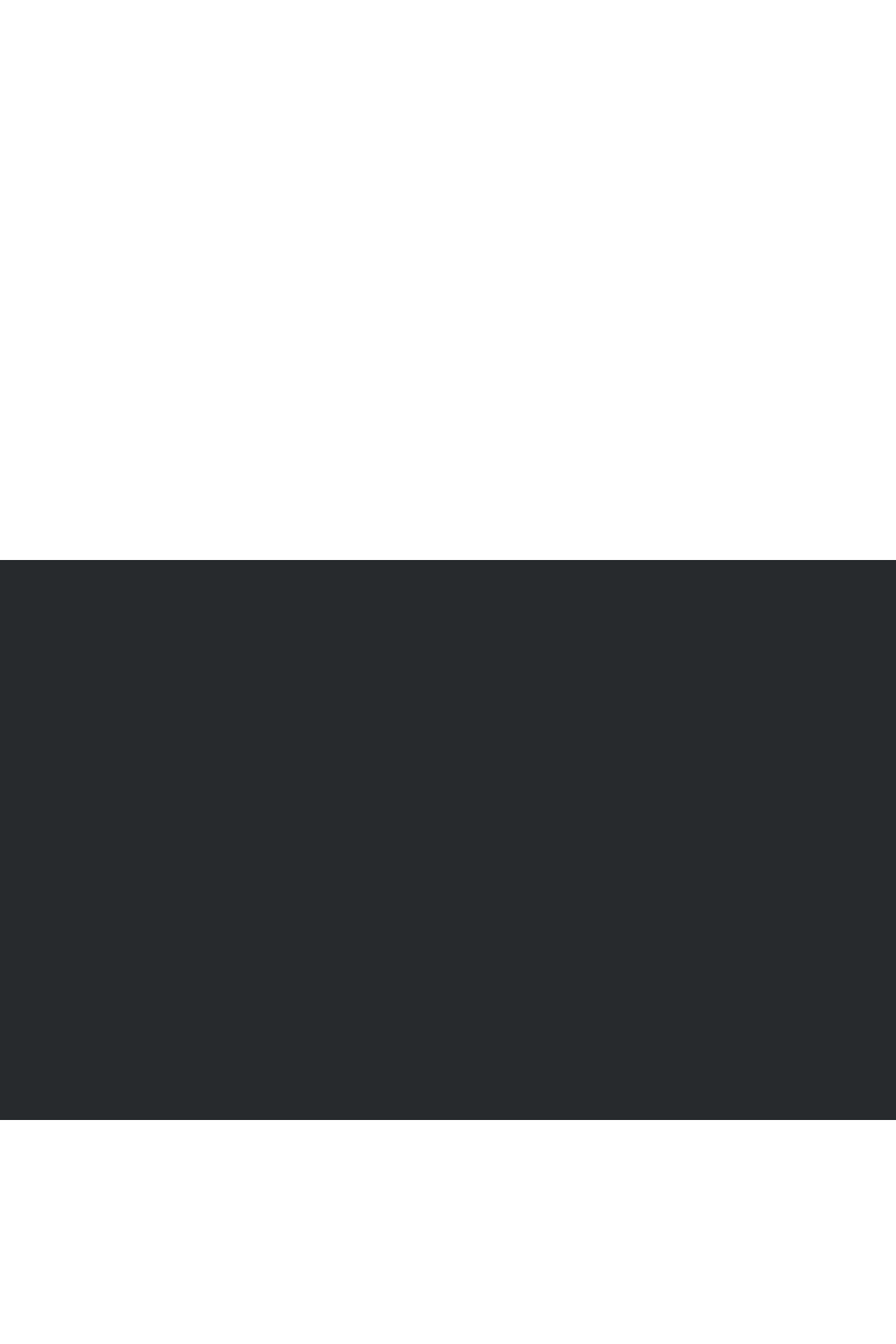
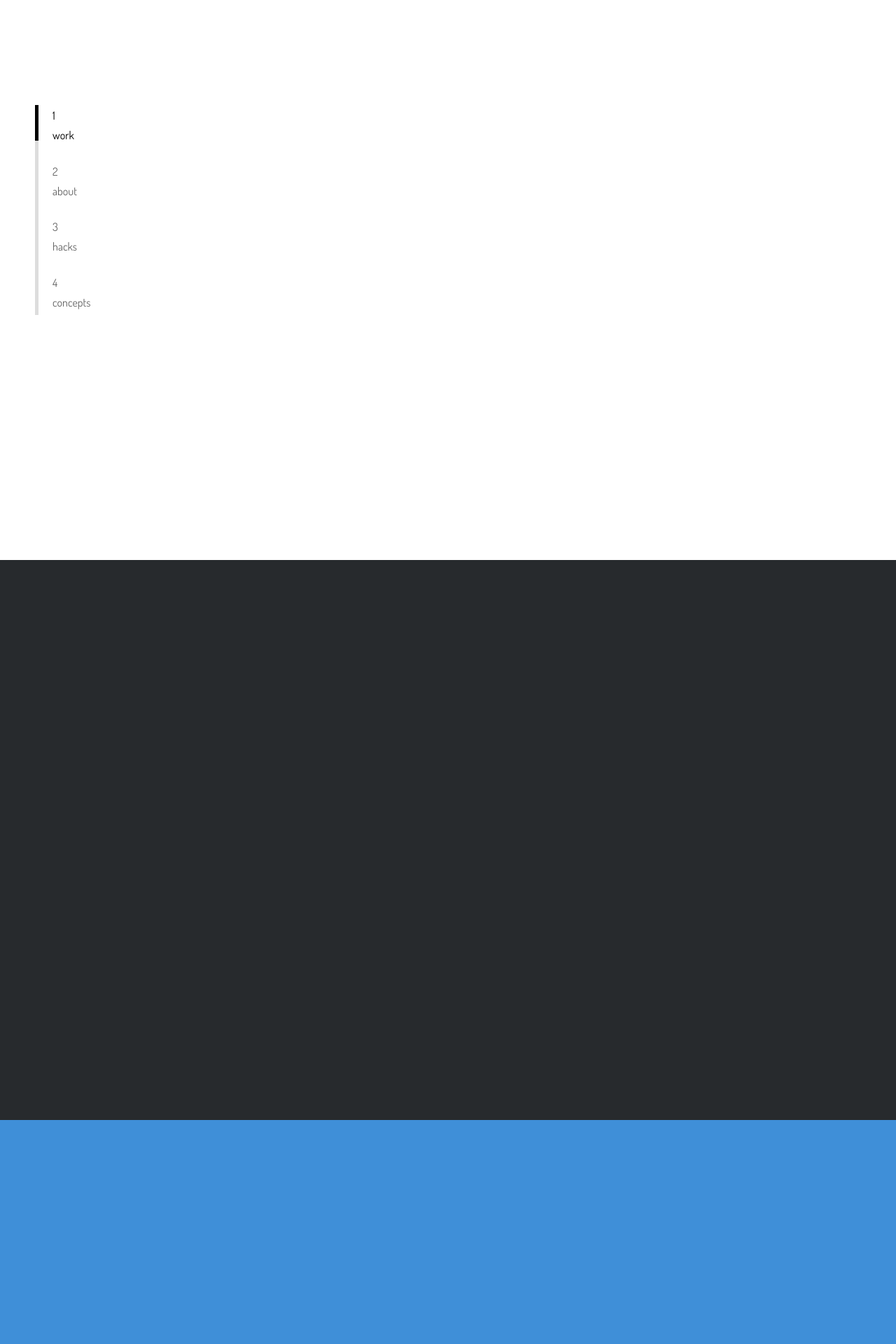
Before and after one commit to cvince/personal-portfolio, a PHP site: page /newportfolio/ in a window 1280 px wide. Shown: the top 1920 px of the page at 70% size. Run offline with PHP 8.4, Linux system fonts and the light colour scheme; some libraries are stand-ins or nearby versions.

Commit message:
sidebar styling complete

```diff
--- a/css/global.css
+++ b/css/global.css
@@ -3,15 +3,23 @@
 	margin: 0;
 }
 
-body{
+body, html{
 	position: relative;
+	height: 100%;
+	font-family: 'Dosis', sans-serif;
 }
+
+li{
+	list-style: none;
+}
+
 
 section.page{
 	position: relative;
 	height: 100%;
 	width: 100%;
 	min-height: 800px;
+	z-index: 98;
 }
 
 #work{
@@ -22,37 +30,101 @@ section.page{
 	background:#272a2d;
 }
 
+#hacks{
+	background:#3f8fd8;
+}
 
 nav{
-	background:#eee;
 	height: 100%;
+	position: relative;
 }
 
+nav ul{
+	height: 100%;
+	margin-left: 20px;
+}
+
+nav ul li{
+	height: 25%;
+	position: relative;
+}
+
+nav ul li span {
+	width: 100%;
+	margin-bottom: 0.5em;
+	margin-top: 0.3em;
+	display: block;
+}
+
+
+
 .sidebar{
-	width: 150px;
+	width: 200px;
 	height: 100%;
 	position: fixed;
+	z-index: 99;
 }
 
 .nav-wrapper{
 	position: absolute;
 	top: 150px;
 	left: 50px;
-	width: 80px;
-	height: 200px;
+	width: 150px;
+	height: 300px;
+	border-left: 5px solid;
 }
 
 .nav-progress{
 	width: 5px;
 	position: absolute;
-	left: 0;
+	left: -5px;
 	top: 0;
 }
 
-body.work .nav-progress {
-	background:#000;
-	height: 20%;
-}
+
+/*sidebars*/
+
+/*work*/
+body.work .nav-progress {background:#000; height: 17%; }
+body.work .sidebar {background: #fff; }
+
+body.work .nav-wrapper{ border-color: #ddd;}
+
+body.work nav .activated {color:#000;}
+body.work nav{ color:#666; }
+
+
+/*about*/
+body.about .nav-progress {background:#fff; height: 43%; }
+body.about .sidebar {background: #272a2d; }
+
+body.about .nav-wrapper{ border-color: rgba(255,255,255,0.3); }
+
+body.about nav .activated {color:#fff;}
+body.about nav{ color:rgba(255,255,255,0.6); }
+
+/*hacks*/
+body.hacks .nav-progress {background:#fff; height: 70%; }
+body.hacks .sidebar {background: #3f8fd8; }
+
+body.hacks .nav-wrapper{ border-color: rgba(255,255,255,0.3); }
+
+body.hacks nav .activated {color:#fff;}
+body.hacks nav{ color:rgba(255,255,255,0.6); }
+
+/*concepts*/
+body.concepts .nav-progress {background:#000; height: 100%; }
+body.concepts .sidebar {background: #eee; }
+
+body.concepts .nav-wrapper{ border-color: #ddd;}
+
+body.concepts nav .activated {color:#000;}
+body.concepts nav{ color:#666; }
+
+
+
+
+
 
 
 /*animations */
@@ -67,3 +139,16 @@ body.work .nav-progress {
 	-webkit-transition-duration: .3s;
 	-o-transition-duration: .3s;
 }
+
+/*works-grid */
+@media only screen and (min-width: 768px) {
+    /* tablets and desktop */
+}
+
+@media only screen and (max-width: 767px) {
+    /* phones */
+}
+
+@media only screen and (max-width: 767px) and (orientation: portrait) {
+    /* portrait phones */
+}
--- /dev/null
+++ b/includes/footer.php
@@ -0,0 +1,3 @@
+<script src="//ajax.googleapis.com/ajax/libs/jquery/1.10.2/jquery.min.js"></script>
+<script src="<?php echo ROOT.'js/waypoints.min.js'?>"></script>
+<script src="<?php echo ROOT.'js/layout.js'?>"></script>
--- a/includes/nav.php
+++ b/includes/nav.php
@@ -1,14 +1,14 @@
-<div class="sidebar">
+<div class="sidebar ani">
 	<div class="nav-wrapper">
 
 		<div class="nav-progress ani"></div>
 
 		<nav>
 			<ul>
-				<li><span>1</span>work</li>
-				<li><span>2</span>about</li>
-				<li><span>3</span>hacks</li>
-				<li><span>4</span>concepts</li>
+				<li id="#nav1" class="activated"><span>1</span>work</li>
+				<li id="#nav2"><span>2</span>about</li>
+				<li id="#nav3"><span>3</span>hacks</li>
+				<li id="#nav4"><span>4</span>concepts</li>
 			</ul>
 		</nav>
 	</div>
--- a/index.php
+++ b/index.php
@@ -15,4 +15,7 @@
 	<section id="hacks" class="page"></section>
 	<section id="concepts" class="page"></section>
 
+
+<?php include('includes/footer.php'); ?>
+
 </body>
```
Also changed, not shown: js/waypoints.min.js (added).
